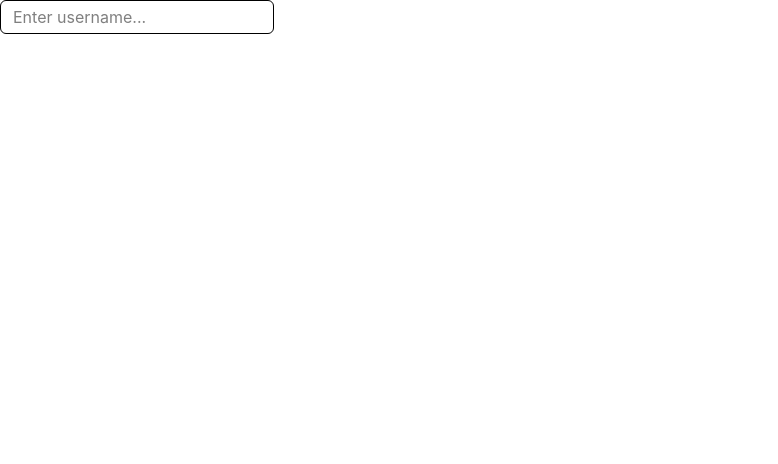
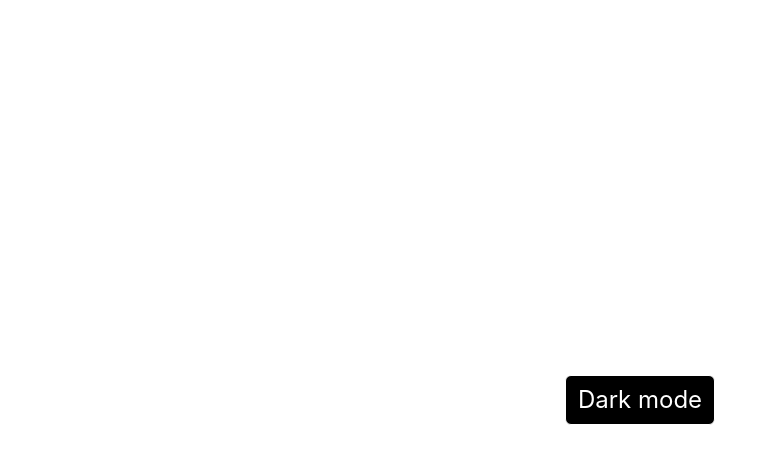
Before and after one commit to yuzureeeeKM/React_Project, a React (Vite) app: page / in a window 1280 px wide. Shown: the top 464 px of the page, without its empty margins (0-778 px from the left). Built offline with nearby package versions, Linux system fonts and the light colour scheme.

Commit message:
Add Theme Toggle

```diff
--- a/src/App.jsx
+++ b/src/App.jsx
@@ -1,10 +1,10 @@
 import React, { useEffect, useState } from 'react'
-import LiveGreeting from './UseStateUseEffect/LiveGreeting'
+import ThemeToggle from './UseStateUseEffect/ThemeToggle'
 
 const App = () => {
   return (
     <div>
-      <LiveGreeting />
+      <ThemeToggle />
     </div>
   )
 }
--- /dev/null
+++ b/src/UseStateUseEffect/ThemeToggle.jsx
@@ -0,0 +1,28 @@
+import React, { useEffect, useState } from 'react'
+
+const ThemeToggle = () => {
+    const [toggleButton, setToggleButton] = useState(false);
+
+    const toggle = () => setToggleButton(prevButton => !prevButton);
+
+    useEffect(() => {
+        document.body.style.backgroundColor = toggleButton ? 'black' : 'white';
+    }, [toggleButton])
+
+    return (
+        <div className='flex h-screen items-center justify-center'>
+            <button
+                onClick={toggle}
+                className={`border text-2xl px-3 py-2 rounded-md cursor-pointer
+                    ${toggleButton
+                        ? 'bg-white text-black'
+                        : 'bg-black text-white'
+                    }`}
+            >
+                {toggleButton ? 'Light mode' : 'Dark mode'}
+            </button>
+        </div>
+    )
+}
+
+export default ThemeToggle
```
